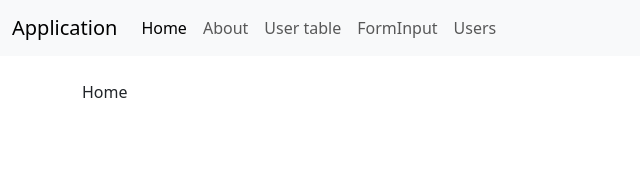
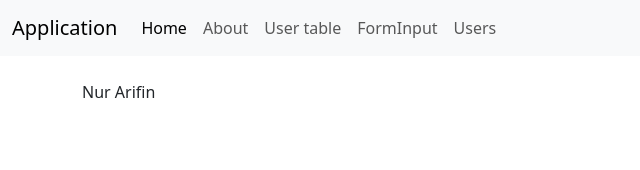
Before and after one commit to arifinlenna/react-basic-fundamental, a React (Create React App) app: page / in a window 1280 px wide. Shown: the top 170 px of the page, without its empty margins (0-640 px from the left). Built offline with nearby package versions, Linux system fonts and the light colour scheme.

Commit message:
learning context

```diff
--- a/src/views/Home.jsx
+++ b/src/views/Home.jsx
@@ -1,9 +1,22 @@
-import React from 'react'
+import React, { useContext } from 'react'
+import {UserContext, UserProvider} from './context/User'
+import AuthUser from './auth/AuthenticatedUser'
+
+function User(params) {
+    const user = useContext(UserContext)
+    return (
+        <h1>
+            hai {user.name}
+        </h1>
+    )
+}
 
 export default function Home(params) {
     return(
         <div className='container'>
-            Home
+            <UserProvider>
+                <AuthUser/>
+            </UserProvider>
         </div>
     )
 }
--- /dev/null
+++ b/src/views/auth/AuthenticatedUser.jsx
@@ -0,0 +1,10 @@
+import React, { useContext } from 'react'
+import {UserContext} from '../context/User'
+
+
+export default function AuthenticatedUser() {
+    const user = useContext(UserContext)
+    return (
+        <div>{user.name}</div>
+    )
+}
--- /dev/null
+++ b/src/views/context/User.jsx
@@ -0,0 +1,19 @@
+import React, { createContext } from 'react'
+
+const UserContext = createContext();
+
+
+function UserProvider({children}) {
+    const user = {
+        name:'Nur Arifin'
+    }
+
+
+    return (
+        <UserContext.Provider value={user}>
+            {children}
+        </UserContext.Provider>
+    )
+}
+
+export {UserProvider, UserContext}
```
